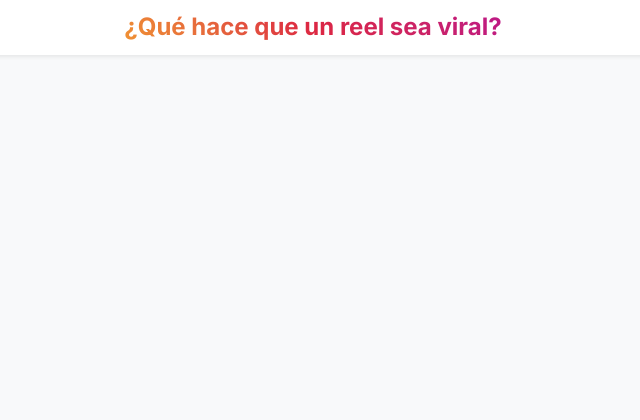
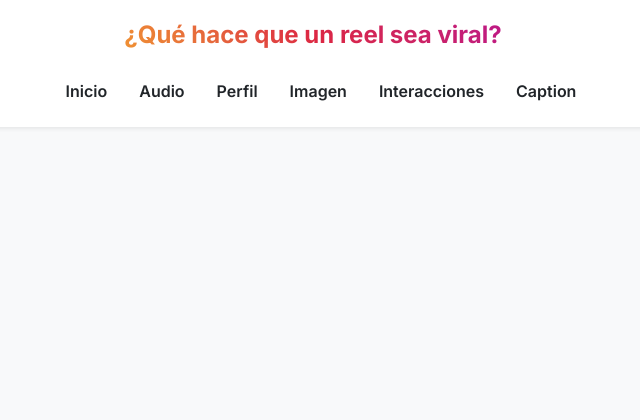
Before and after one commit to sorsini-austral/Flask_Ferraris_Girardini_Orsini, a Flask app: page / in a window 1280 px wide. Shown: the top 420 px of the page, without its empty margins (319-959 px from the left). Run offline with Flask 3, Linux system fonts and the light colour scheme.

Commit message:
rutas creadas

```diff
--- a/app.py
+++ b/app.py
@@ -42,5 +42,25 @@ class Reel(db.Model):
 def index():
     return render_template("base.html")
 
+@app.route("/audio", methods=["GET"])
+def audio():
+    return render_template("audio.html")
+
+@app.route("/perfil", methods=["GET"])
+def perfil():
+    return render_template("perfil.html")
+
+@app.route("/imagen")
+def imagen():
+    return render_template("imagen.html")
+
+@app.route("/interacciones")
+def interacciones():
+    return render_template("interacciones.html")
+
+@app.route("/caption")
+def caption():
+    return render_template("caption.html")
+
 if __name__ == "__main__":
     app.run(debug=True)
--- a/static/css/index.css
+++ b/static/css/index.css
@@ -13,5 +13,5 @@ body {
     -webkit-background-clip: text;
     -webkit-text-fill-color: transparent;
     background-clip: text;
-    text-fill-color: transparent;
+    color: transparent;
 }
--- a/templates/base.html
+++ b/templates/base.html
@@ -13,9 +13,30 @@
 </head>
 <body class="d-flex flex-column min-vh-100 bg-light">
 
-    <nav class="navbar navbar-expand-lg bg-white custom-navbar shadow-sm mb-4">
-        <div class="container d-flex justify-content-center">
-            <span class="navbar-brand fw-bold mb-0 h1 custom-gradient-text">¿Qué hace que un reel sea viral?</span>
+    <nav class="navbar bg-white custom-navbar shadow-sm mb-4 py-3">
+        <div class="container d-flex flex-column align-items-center">
+            <span class="navbar-brand fw-bold mb-3 h1 custom-gradient-text">¿Qué hace que un reel sea viral?</span>
+
+            <ul class="nav justify-content-center">
+                <li class="nav-item">
+                    <a class="nav-link text-dark fw-semibold" href="/">Inicio</a>
+                </li>
+                <li class="nav-item">
+                    <a class="nav-link text-dark fw-semibold" href="/audio">Audio</a>
+                </li>
+                <li class="nav-item">
+                    <a class="nav-link text-dark fw-semibold" href="/perfil">Perfil</a>
+                </li>
+                <li class="nav-item">
+                    <a class="nav-link text-dark fw-semibold" href="/imagen">Imagen</a>
+                </li>
+                <li class="nav-item">
+                    <a class="nav-link text-dark fw-semibold" href="/interacciones">Interacciones</a>
+                </li>
+                <li class="nav-item">
+                    <a class="nav-link text-dark fw-semibold" href="/caption">Caption</a>
+                </li>
+            </ul>
         </div>
     </nav>
 
```
Also changed, not shown: templates/audio.html (added, +16 -0 lines), templates/caption.html (added, +16 -0 lines), templates/imagen.html (added, +16 -0 lines), templates/interacciones.html (added, +16 -0 lines), templates/perfil.html (added, +16 -0 lines).
